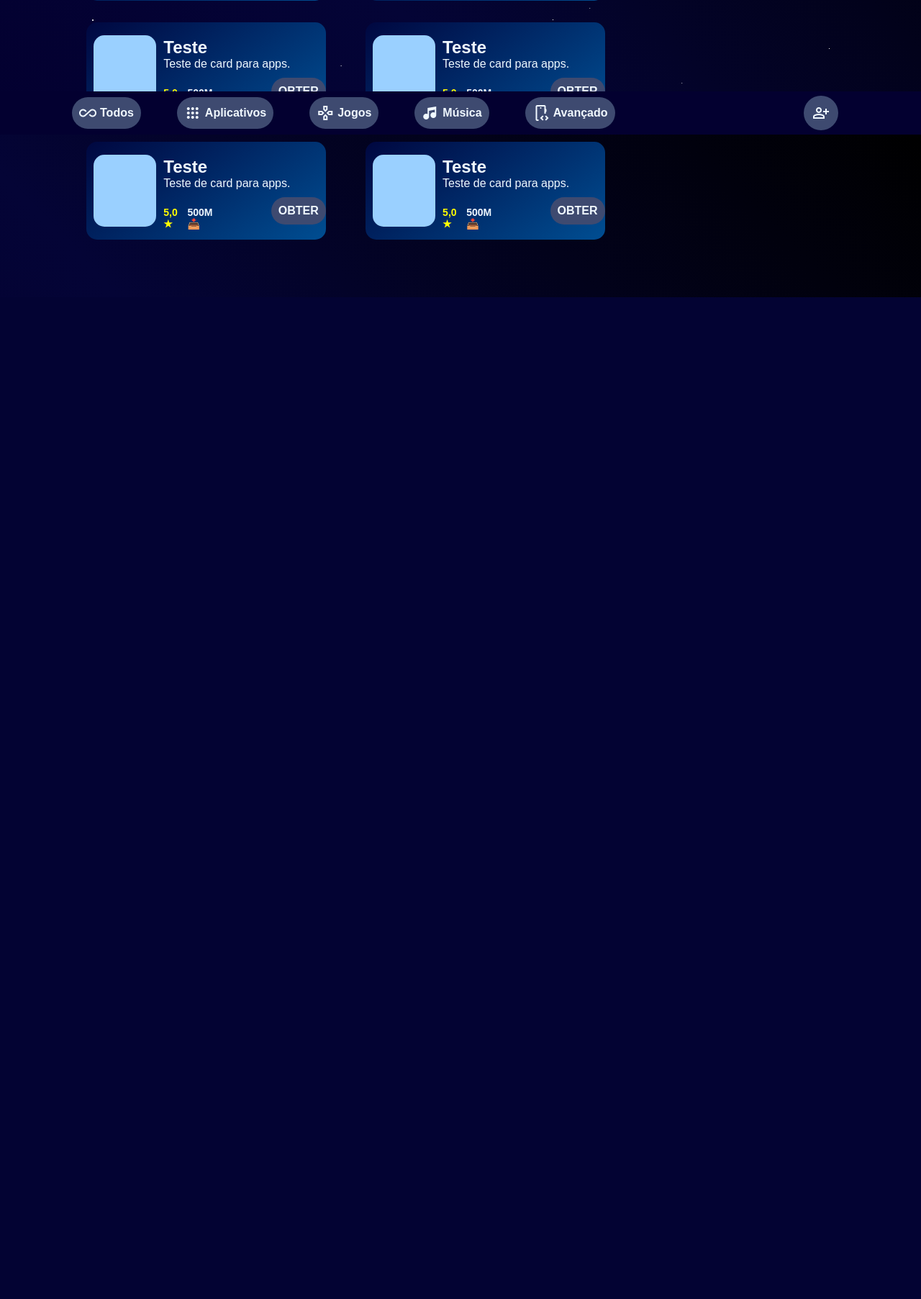
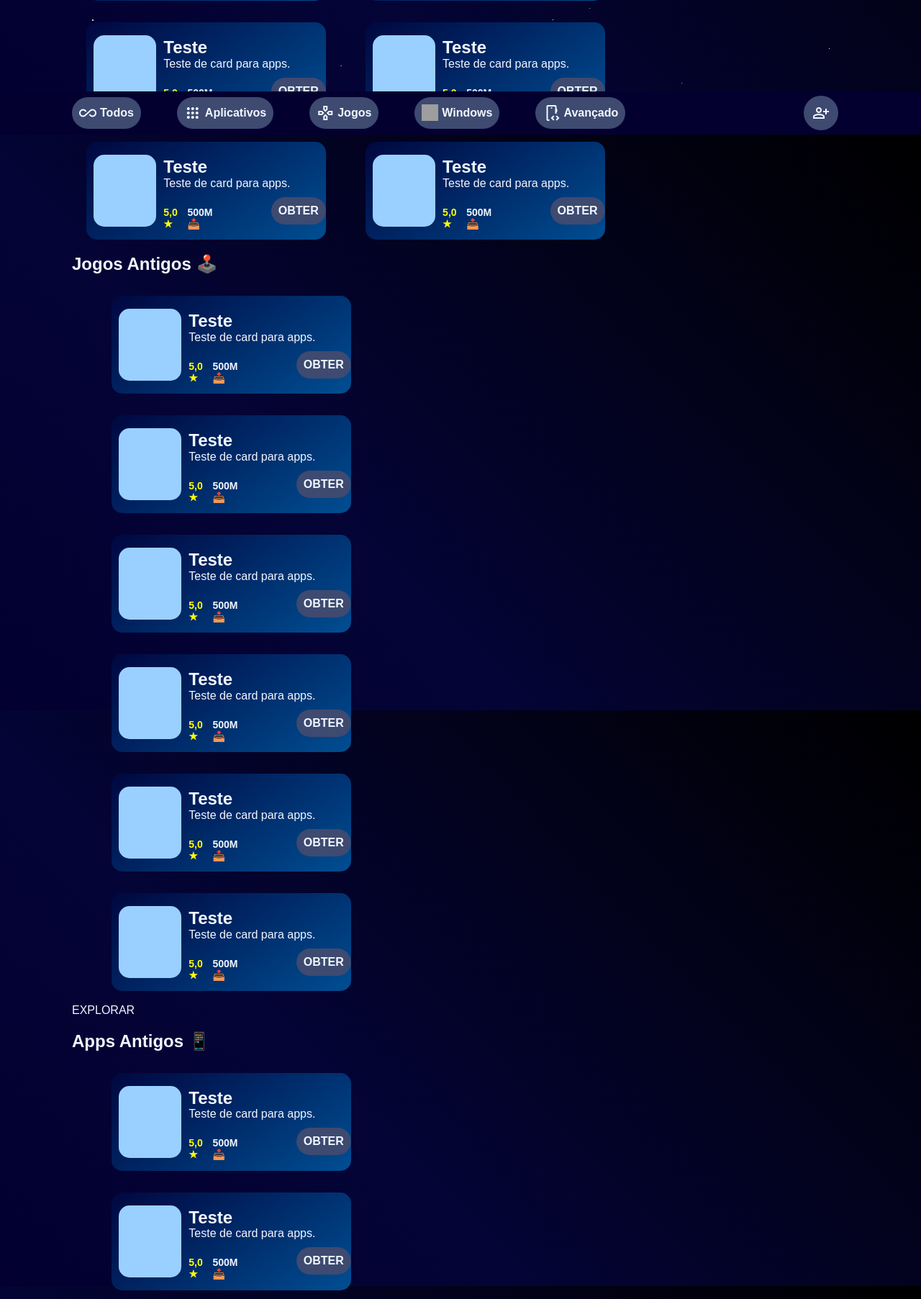
Before and after one commit to MateusPilonetto/GravityStore, a Flask app: page / in a window 1280 px wide. Shown: the part 613-2418 px from the top of the page at 72% size. Before the commit the page ends 1026 px from the top, so only its background shows below. Run offline with Flask 3, Linux system fonts and the light colour scheme; some web fonts are replaced; grey boxes are pictures that could not be loaded.

Commit message:
Atualização da pagína inicial

```diff
--- a/projeto_gravity_store/templates/index.html
+++ b/projeto_gravity_store/templates/index.html
@@ -176,6 +176,206 @@
           </div>
         </div>
       </section>
+
+      <section class="oldGames">
+        <h2>Jogos Antigos 🕹️</h2>
+
+        <div class="cardsG">
+          <div id="card">
+            <div class="img"></div>
+
+            <div class="infos">
+              <h2 class="title">Teste</h2>
+              <span class="text">Teste de card para apps.</span>
+
+              <div class="stats">
+                <h4 id="avaliacao">5,0 ★</h4>
+                <h4>500M 📥</h4>
+                <a href="#" id="obter">OBTER</a>
+              </div>
+            </div>
+          </div>
+
+          <div id="card">
+            <div class="img"></div>
+
+            <div class="infos">
+              <h2 class="title">Teste</h2>
+              <span class="text">Teste de card para apps.</span>
+
+              <div class="stats">
+                <h4 id="avaliacao">5,0 ★</h4>
+                <h4>500M 📥</h4>
+                <a href="#" id="obter">OBTER</a>
+              </div>
+            </div>
+          </div>
+
+          <div id="card">
+            <div class="img"></div>
+
+            <div class="infos">
+              <h2 class="title">Teste</h2>
+              <span class="text">Teste de card para apps.</span>
+
+              <div class="stats">
+                <h4 id="avaliacao">5,0 ★</h4>
+                <h4>500M 📥</h4>
+                <a href="#" id="obter">OBTER</a>
+              </div>
+            </div>
+          </div>
+
+          <div id="card">
+            <div class="img"></div>
+
+            <div class="infos">
+              <h2 class="title">Teste</h2>
+              <span class="text">Teste de card para apps.</span>
+
+              <div class="stats">
+                <h4 id="avaliacao">5,0 ★</h4>
+                <h4>500M 📥</h4>
+                <a href="#" id="obter">OBTER</a>
+              </div>
+            </div>
+          </div>
+
+          <div id="card">
+            <div class="img"></div>
+
+            <div class="infos">
+              <h2 class="title">Teste</h2>
+              <span class="text">Teste de card para apps.</span>
+
+              <div class="stats">
+                <h4 id="avaliacao">5,0 ★</h4>
+                <h4>500M 📥</h4>
+                <a href="#" id="obter">OBTER</a>
+              </div>
+            </div>
+          </div>
+
+          <div id="card">
+            <div class="img"></div>
+
+            <div class="infos">
+              <h2 class="title">Teste</h2>
+              <span class="text">Teste de card para apps.</span>
+
+              <div class="stats">
+                <h4 id="avaliacao">5,0 ★</h4>
+                <h4>500M 📥</h4>
+                <a href="#" id="obter">OBTER</a>
+              </div>
+            </div>
+          </div>
+        </div>
+        <br />
+        <div class="moreG">
+          <a href="#" id="botaoOG">EXPLORAR</a>
+        </div>
+      </section>
+
+      <section class="oldApps">
+        <h2>Apps Antigos 📱</h2>
+
+        <div class="cardsA">
+          <div id="card">
+            <div class="img"></div>
+
+            <div class="infos">
+              <h2 class="title">Teste</h2>
+              <span class="text">Teste de card para apps.</span>
+
+              <div class="stats">
+                <h4 id="avaliacao">5,0 ★</h4>
+                <h4>500M 📥</h4>
+                <a href="#" id="obter">OBTER</a>
+              </div>
+            </div>
+          </div>
+
+          <div id="card">
+            <div class="img"></div>
+
+            <div class="infos">
+              <h2 class="title">Teste</h2>
+              <span class="text">Teste de card para apps.</span>
+
+              <div class="stats">
+                <h4 id="avaliacao">5,0 ★</h4>
+                <h4>500M 📥</h4>
+                <a href="#" id="obter">OBTER</a>
+              </div>
+            </div>
+          </div>
+
+          <div id="card">
+            <div class="img"></div>
+
+            <div class="infos">
+              <h2 class="title">Teste</h2>
+              <span class="text">Teste de card para apps.</span>
+
+              <div class="stats">
+                <h4 id="avaliacao">5,0 ★</h4>
+                <h4>500M 📥</h4>
+                <a href="#" id="obter">OBTER</a>
+              </div>
+            </div>
+          </div>
+
+          <div id="card">
+            <div class="img"></div>
+
+            <div class="infos">
+              <h2 class="title">Teste</h2>
+              <span class="text">Teste de card para apps.</span>
+
+              <div class="stats">
+                <h4 id="avaliacao">5,0 ★</h4>
+                <h4>500M 📥</h4>
+                <a href="#" id="obter">OBTER</a>
+              </div>
+            </div>
+          </div>
+
+          <div id="card">
+            <div class="img"></div>
+
+            <div class="infos">
+              <h2 class="title">Teste</h2>
+              <span class="text">Teste de card para apps.</span>
+
+              <div class="stats">
+                <h4 id="avaliacao">5,0 ★</h4>
+                <h4>500M 📥</h4>
+                <a href="#" id="obter">OBTER</a>
+              </div>
+            </div>
+          </div>
+
+          <div id="card">
+            <div class="img"></div>
+
+            <div class="infos">
+              <h2 class="title">Teste</h2>
+              <span class="text">Teste de card para apps.</span>
+
+              <div class="stats">
+                <h4 id="avaliacao">5,0 ★</h4>
+                <h4>500M 📥</h4>
+                <a href="#" id="obter">OBTER</a>
+              </div>
+            </div>
+          </div>
+        </div>
+        <br />
+        <div class="moreG">
+          <a href="#" id="botaoOG">EXPLORAR</a>
+        </div>
+      </section>
     </main>
 
     <nav>
@@ -199,10 +399,16 @@
               Jogos</a
             >
           </li>
-          <li>
+          <li class="windows">
             <a href="#" class="musica">
-              <span class="material-symbols-outlined"> music_note_2 </span>
-              Música</a
+              <img
+                src="/static/windows-white.svg"
+                alt="Icone do windows 10"
+                id="iconW"
+                width="23px"
+                height="23px"
+              />
+              Windows</a
             >
           </li>
 
```
